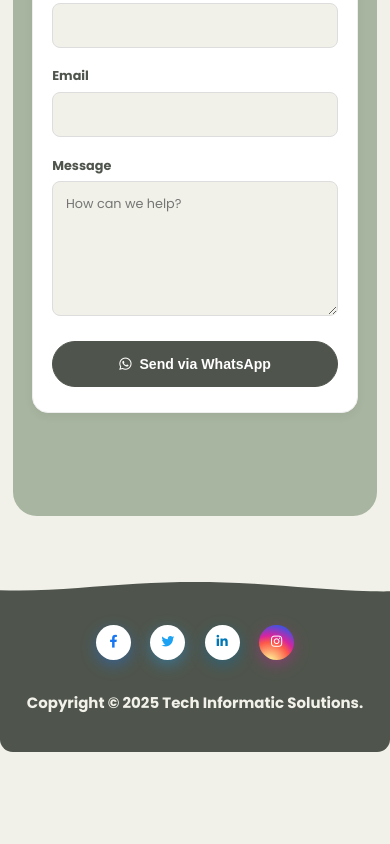
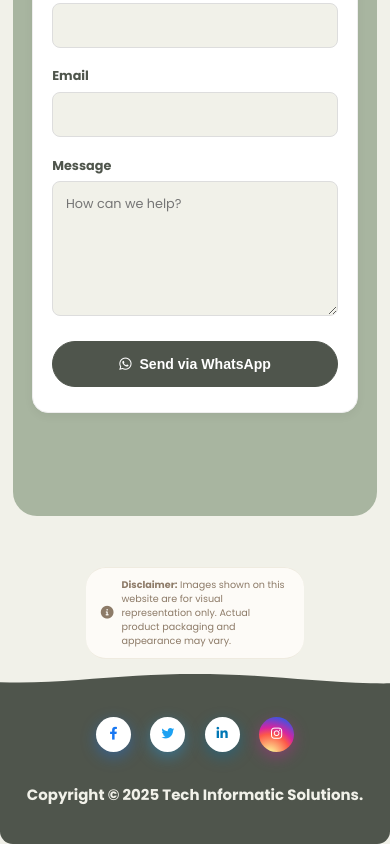
Before and after one commit to TechCupid/nb_tests, a React (Create React App) app: page /contact in a window 390 px wide. Shown: the part 962-1806 px from the top of the page. Before the commit the page ends 1714 px from the top, so only its background shows below. Built offline with nearby package versions, Linux system fonts and the light colour scheme.

Commit message:
33rd commit

```diff
--- a/src/App.js
+++ b/src/App.js
@@ -6,6 +6,7 @@ import HomePage from './pages/HomePage';
 import AllProductsPage from './pages/AllProductsPage';
 import AboutPage from './pages/AboutPage';
 import ContactPage from './pages/ContactPage';
+import ImageDisclaimer from './components/ImageDisclaimer';
 
 import {
   soapProducts,
@@ -99,6 +100,7 @@ function App() {
               <Route path="/contact" element={<ContactPage />} />
             </Routes>
           </main>
+          <ImageDisclaimer />
           <Footer />
       </div>
 
--- /dev/null
+++ b/src/components/ImageDisclaimer.js
@@ -0,0 +1,18 @@
+// src/components/ImageDisclaimer.js
+import React from 'react';
+
+function ImageDisclaimer() {
+  return (
+    <div className="ai-disclaimer-container">
+      <div className="ai-disclaimer-content">
+        <i className="fas fa-info-circle"></i>
+        <span>
+          <strong>Disclaimer:</strong> Images shown on this website are for visual representation only.
+          Actual product packaging and appearance may vary.
+        </span>
+      </div>
+    </div>
+  );
+}
+
+export default ImageDisclaimer;
--- a/src/components/ProductCarousel.js
+++ b/src/components/ProductCarousel.js
@@ -2,21 +2,17 @@ import React, { useState, useRef, useEffect } from 'react';
 import { Link } from 'react-router-dom';
 import ProductCard from './ProductCard';
 
-// --- FIX: Align these paths exactly with AllProductsPage.js ---
 const categoryLinks = {
-  Soap: '/soap',          // Matches path === '/soap'
-  Soaps: '/soap',         // Handles plural passed from HomePage
-  Facewash: '/facewash',  // Matches path === '/facewash'
-  Other: '/others',       // Matches path === '/others' (Note: AllProductsPage uses /others)
-  Others: '/others',      // Handle plural
-  Baby: '/baby',          // Matches path === '/baby'
-  Shampoo: '/shampoo',    // Matches path === '/shampoo'
-  Shampoos: '/shampoo',   // Handles plural passed from HomePage
-  FaceMask: '/facemask',  // Matches path === '/facemask'
-  Facepack: '/facemask',  // Handle alias
+  'Baby': '/baby',
+  'Soap': '/soap', 'Soaps': '/soap',
+  'Facewash': '/facewash',
+  'Shampoo': '/shampoo', 'Shampoos': '/shampoo',
+  'FaceMask': '/facemask', 'Facepack': '/facemask',
+  'Other': '/others', 'Others': '/others'
 };
 
-function ProductCarousel({ title, products, category, onQuickView }) {
+// --- NEW PROP: startingPrice added here ---
+function ProductCarousel({ title, products, category, onQuickView, startingPrice }) {
   const [currentPage, setCurrentPage] = useState(0);
   const [cardsPerView, setCardsPerView] = useState(3);
 
@@ -54,58 +50,36 @@ function ProductCarousel({ title, products, category, onQuickView }) {
   }, []);
 
   const maxPage = Math.max(0, products.length - cardsPerView);
-
-  // --- FIX: Logic to ensure a valid link ---
-  // If the category exists in our map, use it. Otherwise default to /shop
-  // We check category as is, or try the singular/plural versions defined in the map
   const viewAllLink = categoryLinks[category] || '/shop';
 
   const slide = (direction) => {
       const newPage = currentPage + direction;
-      if (newPage < 0) {
-        setCurrentPage(0);
-      } else if (newPage > maxPage) {
-        setCurrentPage(maxPage);
-      } else {
-        setCurrentPage(newPage);
-      }
+      if (newPage < 0) setCurrentPage(0);
+      else if (newPage > maxPage) setCurrentPage(maxPage);
+      else setCurrentPage(newPage);
   };
 
   useEffect(() => {
     const scrollAmountInRem = 20.625;
     const newTransformX = -currentPage * scrollAmountInRem;
-
     if (sliderTrackRef.current) {
         sliderTrackRef.current.style.transform = `translateX(${newTransformX}rem)`;
     }
   }, [currentPage]);
 
-  useEffect(() => {
-    setCurrentPage(0);
-  }, [cardsPerView]);
+  useEffect(() => { setCurrentPage(0); }, [cardsPerView]);
 
   const handleTouchStart = (e) => {
     setTouchEndPos(0);
     setTouchStartPos(e.targetTouches[0].clientX);
   };
-
-  const handleTouchMove = (e) => {
-    setTouchEndPos(e.targetTouches[0].clientX);
-  };
-
+  const handleTouchMove = (e) => setTouchEndPos(e.targetTouches[0].clientX);
   const handleTouchEnd = () => {
     if (touchStartPos === 0 || touchEndPos === 0) return;
-
     const diff = touchStartPos - touchEndPos;
-    const swipeThreshold = 50;
-
-    if (diff > swipeThreshold) {
-      slide(1);
-    } else if (diff < -swipeThreshold) {
-      slide(-1);
-    }
-    setTouchStartPos(0);
-    setTouchEndPos(0);
+    if (diff > 50) slide(1);
+    else if (diff < -50) slide(-1);
+    setTouchStartPos(0); setTouchEndPos(0);
   };
 
 
@@ -113,13 +87,10 @@ function ProductCarousel({ title, products, category, onQuickView }) {
       <section className="product-carousel">
           <div className="carousel-sidebar">
               <h2>{title}</h2>
+              <Link to={viewAllLink} className="view-all-btn">View All</Link>
+          </div>
 
-              <Link to={viewAllLink} className="view-all-btn">
-                View All
-              </Link>
-
-          </div>
-          <div className="slider-container">
+          <div className="slider-container" style={{ position: 'relative' }}>
               {currentPage > 0 && (
                   <button className="slider-btn prev" onClick={() => slide(-1)}>
                       <i className="fas fa-chevron-left"></i>
@@ -149,6 +120,13 @@ function ProductCarousel({ title, products, category, onQuickView }) {
                       <i className="fas fa-chevron-right"></i>
                   </button>
               )}
+
+              {/* --- NEW: Price Component (Bottom Right) --- */}
+              <div className="carousel-price-info">
+                <span className="price-main"><b>Price</b> Starts From ₹{startingPrice}*</span>
+                <span className="price-note">varies by weight/product</span>
+              </div>
+
           </div>
       </section>
   );
--- a/src/pages/HomePage.js
+++ b/src/pages/HomePage.js
@@ -74,6 +74,7 @@ function HomePage() {
           title={<>Baby<br />Product</>}
           products={safebaby}
           category="Baby"
+          startingPrice="99"
           onQuickView={handleQuickView}
       />
 
@@ -81,6 +82,7 @@ function HomePage() {
           title={<>Handmade<br />Soap</>}
           products={safeSoaps}
           category="Soap"
+          startingPrice="99"
           onQuickView={handleQuickView}
       />
 
@@ -88,6 +90,7 @@ function HomePage() {
           title={<>Powder<br />Facewash</>}
           products={safeFacewash}
           category="Facewash"
+          startingPrice="99"
           onQuickView={handleQuickView}
       />
 
@@ -107,6 +110,7 @@ function HomePage() {
                 }
                 products={safeMasks}
                 category="FaceMask"
+                startingPrice="99"
                 onQuickView={handleQuickView}
             />
           </div>
@@ -116,6 +120,7 @@ function HomePage() {
           title={<>Natural<br />Shampoo</>}
           products={safeShampoos}
           category="Shampoo"
+          startingPrice="199"
           onQuickView={handleQuickView}
       />
 
@@ -123,6 +128,7 @@ function HomePage() {
           title={<>Other<br />Products</>}
           products={safeOther}
           category="Others"
+          startingPrice="99"
           onQuickView={handleQuickView}
       />
 
--- a/src/style.css
+++ b/src/style.css
@@ -1883,7 +1883,8 @@ header nav a.active::after {
     }
 
     .mobile-nav-toggle {
-        display: block; /* Show burger icon */
+        display: block;
+        margin-right: -120rem; /* Show burger icon */
     }
 
     /* --- CSS FIX: Show the overlay only on mobile --- */
@@ -2864,3 +2865,101 @@ header nav a.active::after {
   border: none;
   box-shadow: 0 5px 15px rgba(214, 36, 159, 0.4);
 }
+
+/* Container must be relative (added inline in JS, but good to have here too) */
+.slider-container {
+  position: relative;
+  /* Ensure padding at bottom so text doesn't overlap scrollbar/cards */
+  padding-bottom: 30px;
+}
+
+/* The Price Badge Container */
+.carousel-price-info {
+  position: absolute;
+  bottom: -17px;        /* Stick to bottom */
+  right: -160px;        /* Align to right side */
+  text-align: right;
+  z-index: 5;
+  background: rgba(255, 255, 255, 0.9); /* Optional: Slight background for readability */
+  padding: 5px 10px;
+  border-radius: 10px;
+  pointer-events: none; /* Let clicks pass through if it overlaps slightly */
+}
+
+/* Main Price Text */
+.carousel-price-info .price-main {
+  display: block;
+  font-size: 1rem;
+  color: #333;
+}
+
+/* Small Disclaimer Text */
+.carousel-price-info .price-note {
+  display: block;
+  font-size: 0.7rem;
+  color: #777;
+  margin-top: 2px;
+}
+
+/* Mobile Responsiveness */
+@media (max-width: 768px) {
+  .carousel-price-info {
+    position: relative; /* On mobile, maybe just flow naturally below */
+    right: auto;
+    bottom: auto;
+    text-align: center;
+    margin-top: 10px;
+  }
+  .carousel-price-info {
+  position: absolute;
+  bottom: -20px;        /* Stick to bottom */
+  right: -85px;        /* Align to right side */
+  text-align: right;
+  z-index: 5;
+  background: rgba(255, 255, 255, 0.9); /* Optional: Slight background for readability */
+  padding: 5px 10px;
+  border-radius: 8px;
+  pointer-events: none; /* Let clicks pass through if it overlaps slightly */
+}
+}
+
+/* --- AI Image Disclaimer Bar --- */
+.ai-disclaimer-container {
+  background-color: #fdfbf7; /* Very light cream/off-white */
+  color: #8d7b68;            /* Soft earthy brown/taupe */
+  border-top: 1px solid #efebe0;
+  border-bottom: 1px solid #efebe0;
+  border-radius: 20px;
+  padding: 12px 20px;
+  text-align: center;
+  width: 60%;
+  font-size: 0.85rem;
+  margin: auto; /* Keep it small but readable */
+}
+
+.ai-disclaimer-content {
+  max-width: 1200px;
+  margin: 0 auto;
+  display: flex;
+  align-items: center;
+  justify-content: center;
+  gap: 8px; /* Space between icon and text */
+}
+
+.ai-disclaimer-content i {
+  font-size: 1rem;
+}
+
+/* Mobile Adjustment */
+@media (max-width: 768px) {
+  .ai-disclaimer-container {
+    font-size: 0.75rem;
+    padding: 10px 15px;
+    text-align: left;
+     /* Often easier to read on mobile */
+  }
+
+  .ai-disclaimer-content {
+    justify-content: flex-start;
+  }
+}
```
